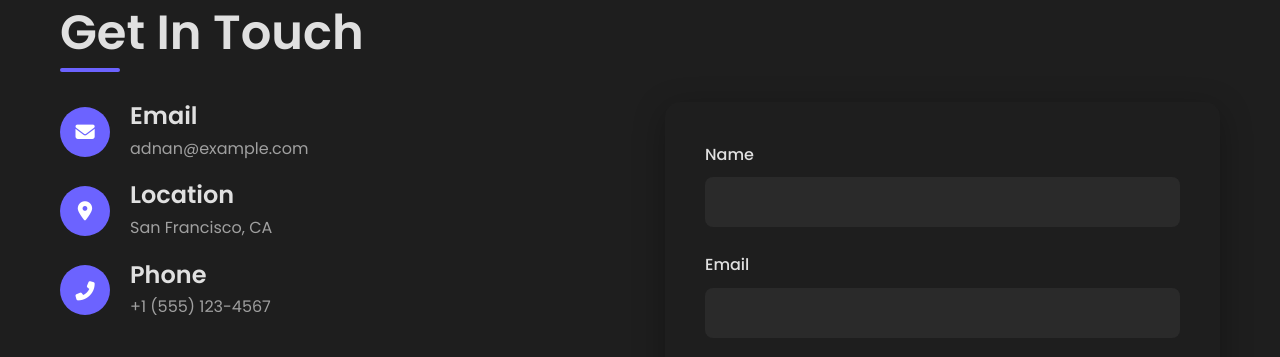
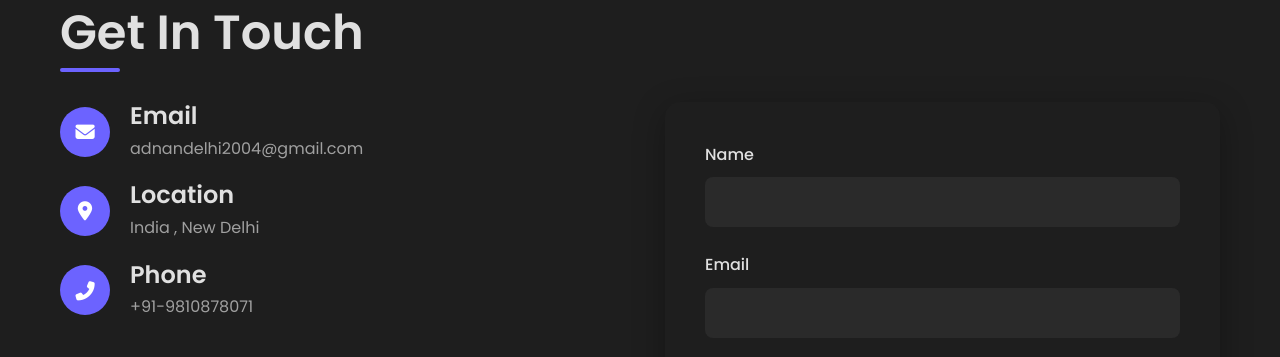
Before and after one commit to addico786/website-automated-cicd, a plain HTML site: page index.html in a window 1280 px wide. Shown: the part 4000-4357 px from the top of the page. Drawn offline with Linux system fonts and the light colour scheme.

Commit message:
Update index.html

```diff
--- a/index.html
+++ b/index.html
@@ -1119,7 +1119,7 @@
                             </div>
                             <div class="contact-text">
                                 <h3>Email</h3>
-                                <p>adnan@example.com</p>
+                                <p>adnandelhi2004@gmail.com</p>
                             </div>
                         </div>
                         <div class="contact-item">
@@ -1128,7 +1128,7 @@
                             </div>
                             <div class="contact-text">
                                 <h3>Location</h3>
-                                <p>San Francisco, CA</p>
+                                <p>India , New Delhi</p>
                             </div>
                         </div>
                         <div class="contact-item">
@@ -1137,7 +1137,7 @@
                             </div>
                             <div class="contact-text">
                                 <h3>Phone</h3>
-                                <p>+1 (555) 123-4567</p>
+                                <p>+91-9810878071</p>
                             </div>
                         </div>
                     </div>
```
